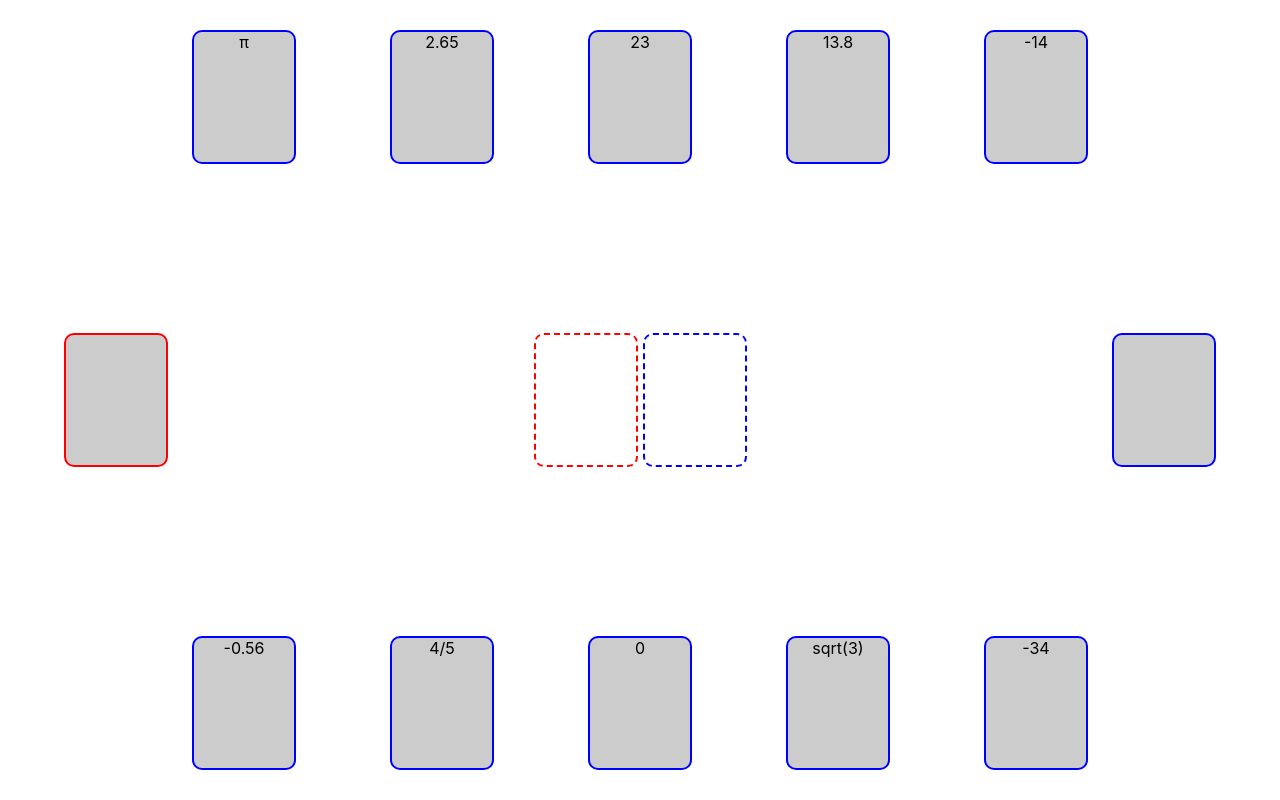
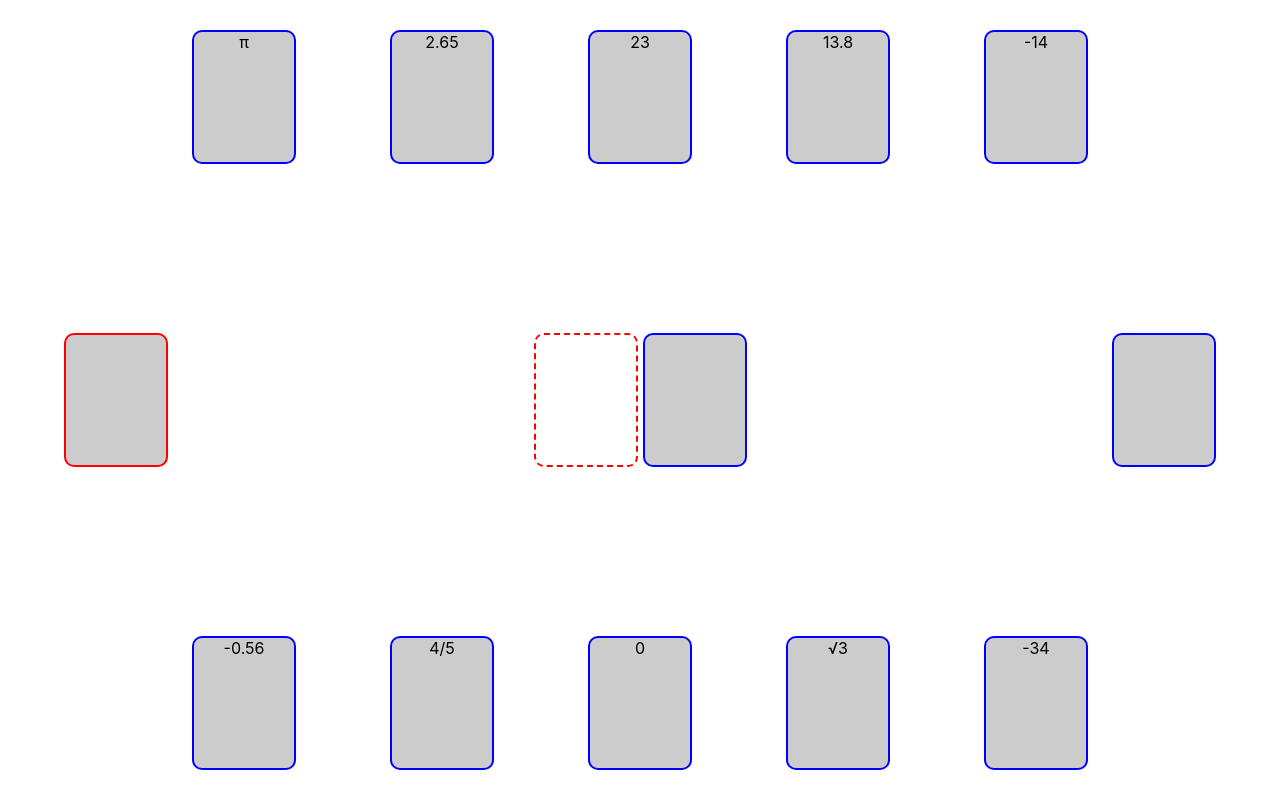
Before and after one commit to viniirbr/jogo-dos-numeros-reais, a React (Vite) app: page / in a window 1280 px wide. Both pictures are taken after a click on the button "Iniciar". Built offline with nearby package versions, Linux system fonts and the light colour scheme.

Commit message:
Implement player 1 and player 2 rounds

```diff
--- a/src/assets/numbers.ts
+++ b/src/assets/numbers.ts
@@ -1,2 +1,2 @@
 export const numbers = ['0', '-8', '2.65', '4', '23', '-14', '-0.56', '13.8', '-34',
-    'sqrt(3)', 'π', '4/5', '-22/7'];
+    '√3', 'π', '4/5', '-22/7'];
--- a/src/components/Card/index.tsx
+++ b/src/components/Card/index.tsx
@@ -4,11 +4,12 @@ import './style.css'
 interface CardProps {
     content?: String,
     type: 'number' | 'number-empty' | 'sentence' | 'sentence-empty',
-    onCardClicked: (type:String) => void
+    onCardClicked: (type:String, id: number) => void,
+    id?: number
 }
 
 
-export default function Card({ content, type, onCardClicked }: CardProps) {
+export default function Card({ content, type, onCardClicked, id }: CardProps) {
     return (
         <div className="card"
             style={{
@@ -16,7 +17,7 @@ export default function Card({ content, type, onCardClicked }: CardProps) {
             ${type.match(/sentence/g)?.toString() === 'sentence' ? 'red' : 'blue'}`,
             backgroundColor: `${(type === 'number-empty' || type === 'sentence-empty') && 'transparent'}`
             }}
-            onClick={() => onCardClicked(type)}>
+            onClick={() => onCardClicked(type, id as number)}>
             {content}
         </div>
     )
--- a/src/components/Game/index.tsx
+++ b/src/components/Game/index.tsx
@@ -11,10 +11,11 @@ export function Game() {
   const [sentencesDig, setSentencesDig] = useState<Sentence[]>([]);
   const [sentencesPut, setSentencesPut] = useState<Sentence[]>();
   const [numberDig, setNumberDig] = useState<String[]>();
-  const [numberPut, setNumberPut] = useState<String[]>();
-  const [player1Numbers, setPlayer1Numbers] = useState<String[]>();
-  const [player2Numbers, setPlayer2Numbers] = useState<String[]>();
+  const [numberPut, setNumberPut] = useState<String[]>([]);
+  const [player1Numbers, setPlayer1Numbers] = useState<String[]>([]);
+  const [player2Numbers, setPlayer2Numbers] = useState<String[]>([]);
   const [hasDigged, setHasDigged] = useState(false);
+  const [isPlayer1Turn, setIsPlayer1Turn] = useState(true);
 
 
   useEffect(() => {
@@ -27,34 +28,58 @@ export function Game() {
     setNumberDig([...drawnedNumbers].splice(0, 10));
   }, []);
 
-  const onCardClicked = (type: String) => {
+  const onCardClicked = (type: String, id: number) => {
     if (type === 'sentence' && !hasDigged) {
-      setSentencesPut([sentencesDig[sentencesDig.length-1], ...sentencesDig]);
+      setSentencesPut([sentencesDig[sentencesDig.length - 1], ...sentencesDig]);
       let sentencesDigTemp = sentencesDig;
       sentencesDigTemp.pop();
       setSentencesDig(sentencesDigTemp);
       setHasDigged(true);
+    }
+
+    if (type === 'number') {
+      if (isPlayer1Turn) {
+        setNumberPut([player1Numbers[id], ...numberPut])
+        const player1NumbersTemp = [...player1Numbers];
+        player1NumbersTemp.splice(id, 1);
+        setPlayer1Numbers(player1NumbersTemp);
+        setIsPlayer1Turn(false);
+
+      } else {
+        setNumberPut([player2Numbers[id], ...numberPut])
+        const player2NumbersTemp = [...player2Numbers];
+        player2NumbersTemp.splice(id, 1);
+        setPlayer2Numbers(player2NumbersTemp);
+        setIsPlayer1Turn(true);
+      }
     }
   }
 
   return (
     <div className="game">
       <div className="cards-deck cards-deck-player2">
-        {player2Numbers?.map((number, id) => <Card content={number} key={id} type='number' onCardClicked={onCardClicked}/>)}
+        {player2Numbers?.map((number, id) =>
+          <Card content={number} key={id} type='number' onCardClicked={onCardClicked} id={id} />)}
       </div>
 
       <div className="digs-container">
-        <Card type="sentence" onCardClicked={onCardClicked}/>
+
+        <Card type="sentence" onCardClicked={onCardClicked} />
+
         <div className="cards-put">
           <Card type={sentencesPut !== undefined ? 'sentence' : 'sentence-empty'}
-            content={sentencesPut !== undefined ? sentencesPut[0].sentence : undefined} onCardClicked={onCardClicked}/>
-          <Card type="number-empty" onCardClicked={onCardClicked}/>
+            content={sentencesPut !== undefined ? sentencesPut[0].sentence : undefined} onCardClicked={onCardClicked} />
+
+          <Card type={numberPut !== undefined ? 'number' : 'number-empty'}
+            content={numberPut !== undefined ? numberPut[0] : undefined} onCardClicked={onCardClicked} />
         </div>
-        <Card type="number" onCardClicked={onCardClicked}/>
+
+        <Card type="number" onCardClicked={onCardClicked} />
       </div>
 
       <div className="cards-deck cards-deck-player1">
-        {player1Numbers?.map((number, id) => <Card content={number} key={id} type='number' onCardClicked={onCardClicked}/>)}
+        {player1Numbers?.map((number, id) =>
+          <Card content={number} key={id} type='number' onCardClicked={onCardClicked} id={id} />)}
       </div>
     </div>
   )
```
